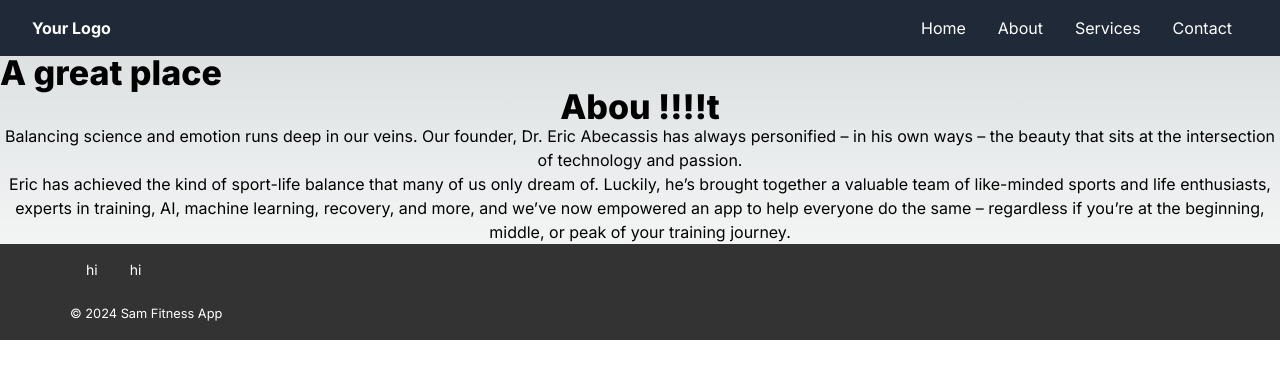
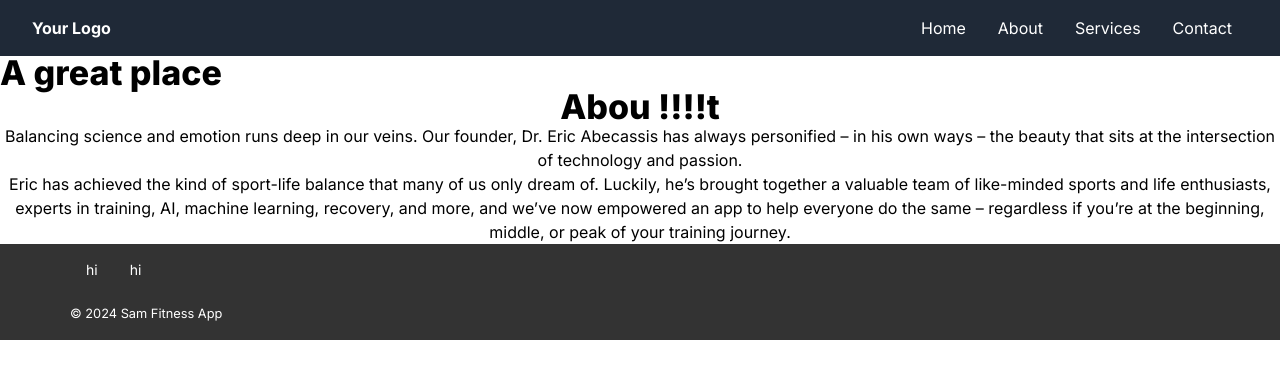
Before and after one commit to Martin2251/sam-app, a Next.js app: page /about in a window 1280 px wide. Shown: the top 378 px of the page. Built offline with nearby package versions, Linux system fonts and the light colour scheme.

Commit message:
about page color

```diff
--- a/src/app/about/About.scss
+++ b/src/app/about/About.scss
@@ -1,3 +1,10 @@
+.about-page{
+    background-color: white;
+    p{
+        color:black;
+    }
+}
+
 .about-text{
     text-align: center;
 }
--- a/src/app/about/page.tsx
+++ b/src/app/about/page.tsx
@@ -5,7 +5,7 @@ import Hero from '../Components/AboutPage/AboutHero/Hero';
 
 const AboutPage = () => {
   return (
-    <>
+    <div  className="about-page">
     <Hero  />
     <header className='heading'>
       <h1>Abou !!!!t</h1>
@@ -18,7 +18,8 @@ const AboutPage = () => {
       </div>
     </section>
     </main>
-    </>
+    </div>
+
   )
 }
 
```
